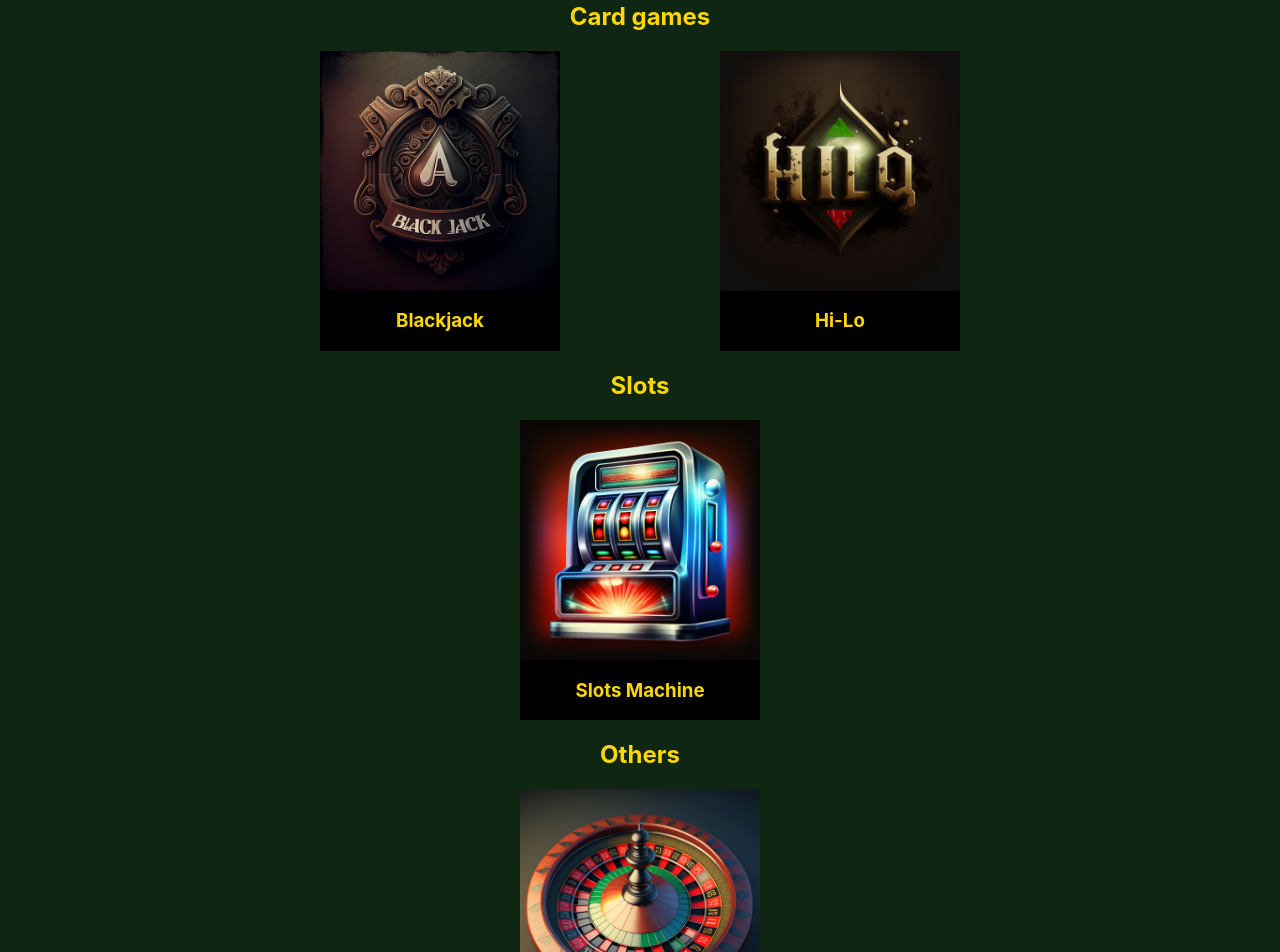
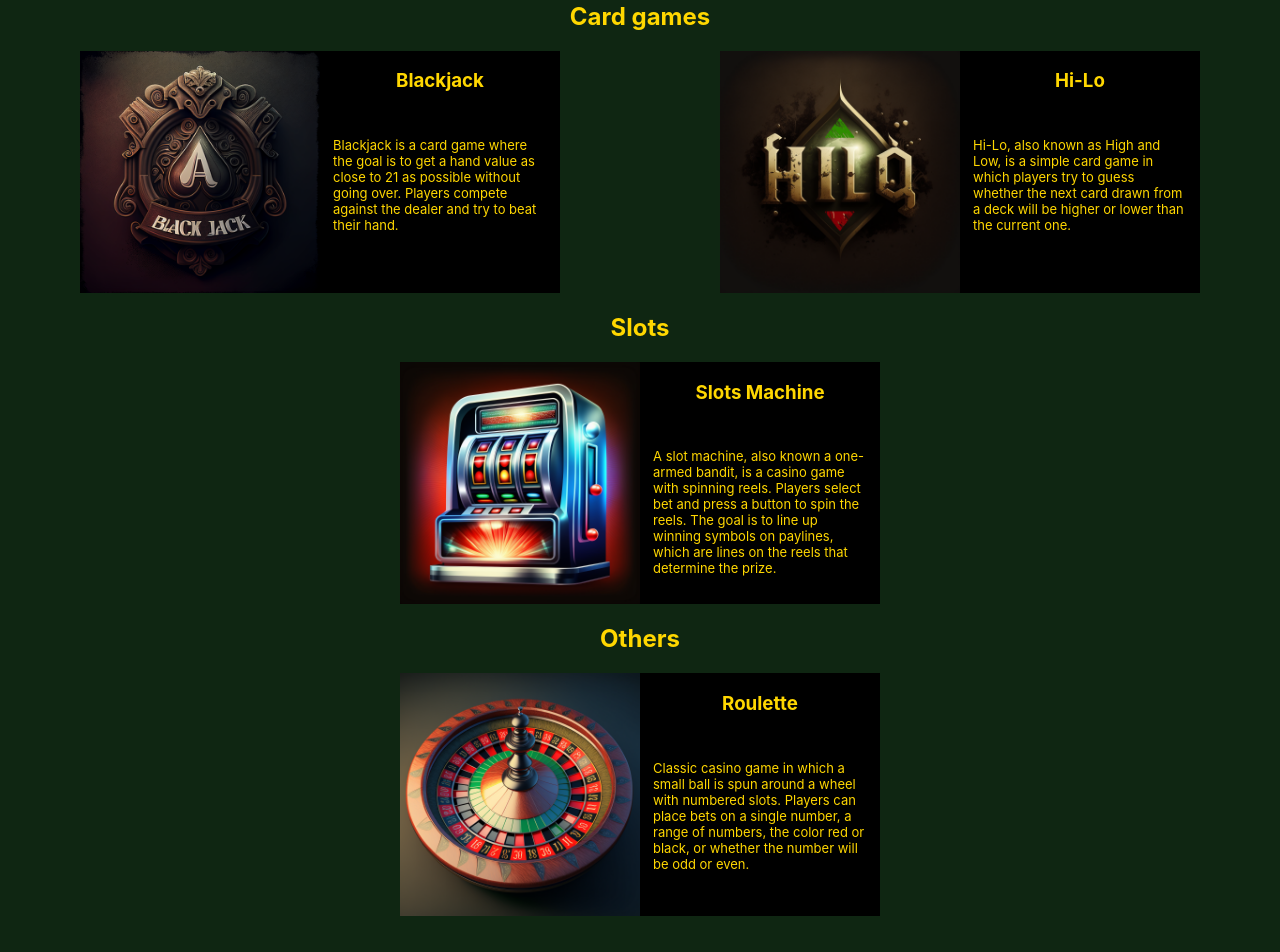
Before and after one commit to Jump3rr/Casino, a React (Create React App) app: page / in a window 1280 px wide. Shown: the part 180-1132 px from the top of the page. Built offline with nearby package versions, Linux system fonts and the light colour scheme; no server answers; the database is empty; sample sign-in values are in the browser's storage; the HTML template or start-up script is replaced by a standard one.

Commit message:
mainpage styles

```diff
--- a/src/components/MainPage/MainPage.tsx
+++ b/src/components/MainPage/MainPage.tsx
@@ -1,4 +1,5 @@
 import React from 'react';
+import { useNavigate } from 'react-router-dom';
 import styled from 'styled-components';
 import { MainWrapper } from '../../entities/CommonComponents';
 
@@ -12,43 +13,86 @@ const GameContainer = styled.div`
   margin-inline: 5em;
   background-color: black;
   display: flex;
-  flex-direction: column;
-  //justify-content: center;
-  //align-items: center;
+  flex-direction: row;
   text-align: center;
   cursor: pointer;
+`;
+const GameDescription = styled.div`
+  display: flex;
+  flex-direction: column;
+  justify-content: center;
+  width: 15em;
+
+  p {
+    text-align: start;
+    font-size: small;
+    padding: 1em;
+    height: 10em;
+  }
 `;
 const GamesLogo = styled.img`
   width: 15em;
 `;
 
 export const MainPage = () => {
+  const navigate = useNavigate();
+
   return (
     <MainWrapper>
       <h1>GAMES</h1>
       <h2>Card games</h2>
       <GamesCategoryContainer>
-        <GameContainer>
+        <GameContainer onClick={() => navigate('/blackjack')}>
           <GamesLogo src='/img/logo/blackjack-logo.png' alt='' />
-          <h3>Blackjack</h3>
+          <GameDescription>
+            <h3>Blackjack</h3>
+            <p>
+              Blackjack is a card game where the goal is to get a hand value as
+              close to 21 as possible without going over. Players compete
+              against the dealer and try to beat their hand.
+            </p>
+          </GameDescription>
         </GameContainer>
-        <GameContainer>
+        <GameContainer onClick={() => navigate('/hilo')}>
           <GamesLogo src='/img/logo/hilo-logo.png' alt='' />
-          <h3>Hi-Lo</h3>
+          <GameDescription>
+            <h3>Hi-Lo</h3>
+            <p>
+              Hi-Lo, also known as High and Low, is a simple card game in which
+              players try to guess whether the next card drawn from a deck will
+              be higher or lower than the current one.
+            </p>
+          </GameDescription>
         </GameContainer>
       </GamesCategoryContainer>
       <h2>Slots</h2>
       <GamesCategoryContainer>
-        <GameContainer>
+        <GameContainer onClick={() => navigate('/slots')}>
           <GamesLogo src='/img/logo/slots-machine-logo.png' alt='' />
-          <h3>Slots Machine</h3>
+          <GameDescription>
+            <h3>Slots Machine</h3>
+            <p>
+              A slot machine, also known a one-armed bandit, is a casino game
+              with spinning reels. Players select bet and press a button to spin
+              the reels. The goal is to line up winning symbols on paylines,
+              which are lines on the reels that determine the prize.
+            </p>
+          </GameDescription>
         </GameContainer>
       </GamesCategoryContainer>
       <h2>Others</h2>
       <GamesCategoryContainer>
-        <GameContainer>
+        <GameContainer onClick={() => navigate('/roulette')}>
           <GamesLogo src='/img/logo/roulette-logo.png' alt='' />
-          <h3>Roulette</h3>
+          <GameDescription>
+            <h3>Roulette</h3>
+            <p>
+              Classic casino game in which a small ball is spun around a wheel
+              with numbered slots. Players can place bets on a single number, a
+              range of numbers, the color red or black, or whether the number
+              will be odd or even.
+            </p>
+          </GameDescription>
         </GameContainer>
       </GamesCategoryContainer>
     </MainWrapper>
```
